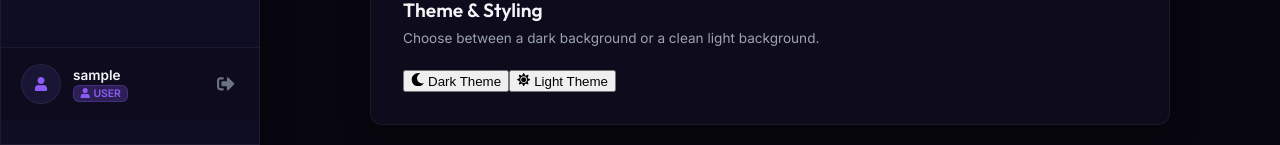
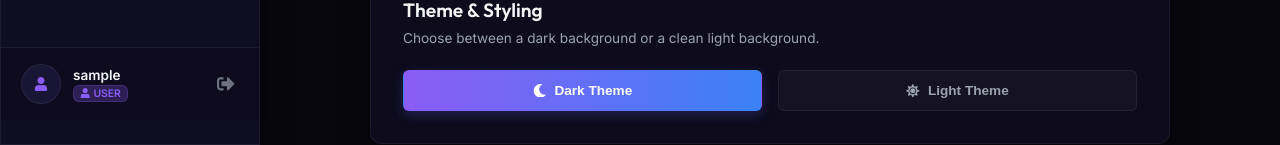
Before and after one commit to keerthana12hv/DecisionHub, a React (Vite) app in the folder frontend/: page /account in a window 1280 px wide. Shown: the part 655-800 px from the top of the page. Built offline with nearby package versions, Linux system fonts and the light colour scheme; no server answers; sample sign-in values are in the browser's storage.

Commit message:
fix: style account theme buttons

```diff
--- a/frontend/src/styles/Account.css
+++ b/frontend/src/styles/Account.css
@@ -152,6 +152,48 @@
   margin: 0 0 1.5rem;
 }
 
+/* Theme Toggle Buttons */
+.theme-toggle-options {
+  display: flex;
+  gap: 1rem;
+  width: 100%;
+}
+
+.theme-btn {
+  flex: 1;
+  padding: 0.75rem 1rem;
+  border-radius: var(--border-radius-sm);
+  border: 1px solid var(--border-glass);
+  background: rgba(255, 255, 255, 0.03);
+  color: var(--text-secondary);
+  font-size: 0.85rem;
+  font-weight: 600;
+  cursor: pointer;
+  display: flex;
+  align-items: center;
+  justify-content: center;
+  gap: 0.5rem;
+  transition: var(--transition-smooth);
+}
+
+.theme-btn:hover {
+  background: rgba(255, 255, 255, 0.06);
+  color: var(--text-primary);
+  border-color: var(--border-focus);
+}
+
+.theme-btn.active-theme {
+  background: linear-gradient(90deg, #8b5cf6, #3b82f6);
+  color: #ffffff;
+  border-color: transparent;
+  box-shadow: 0 4px 12px rgba(99, 102, 241, 0.25);
+}
+
+.theme-btn.active-theme:hover {
+  color: #ffffff;
+  transform: translateY(-1px);
+}
+
 /* Edit Profile Modal styles */
 .edit-profile-modal {
   width: 450px;
```
